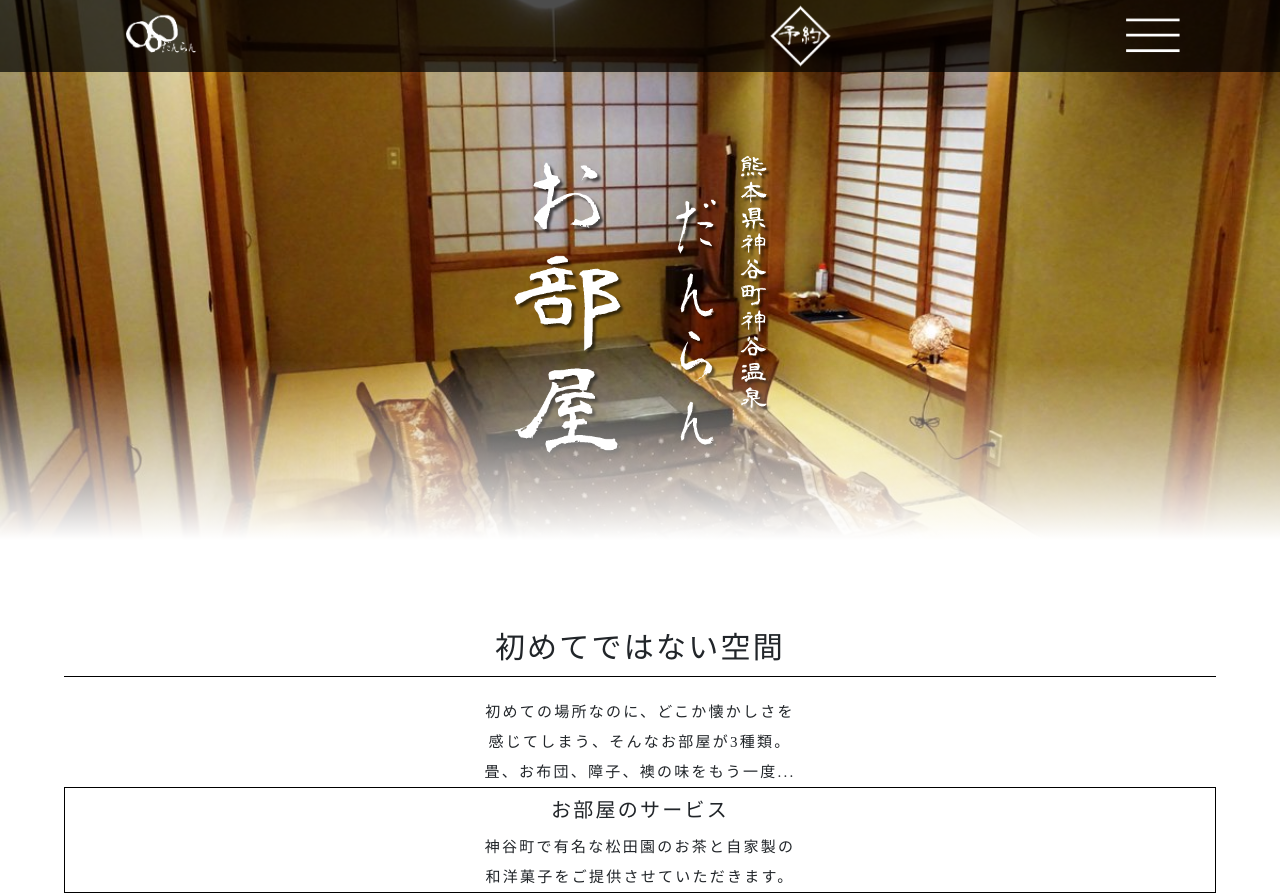
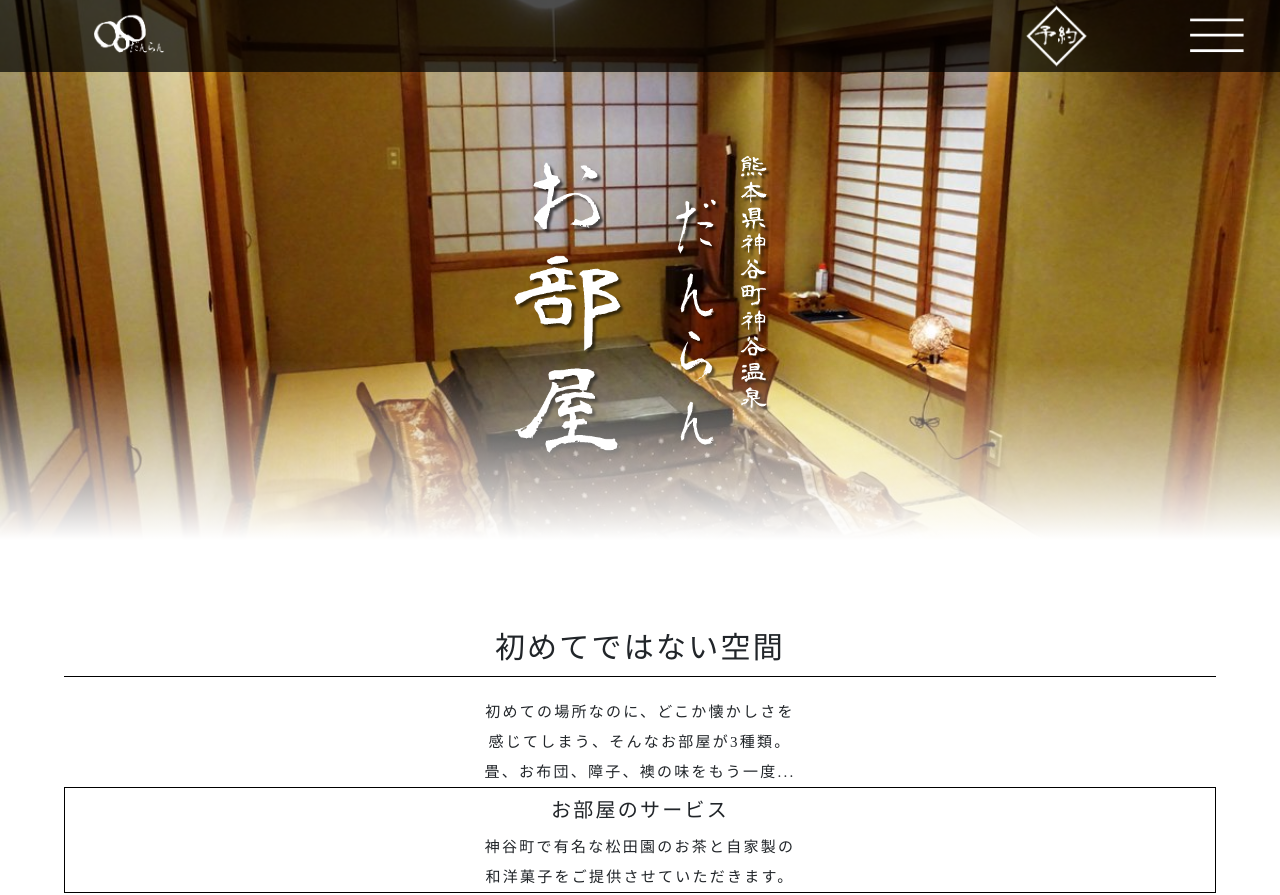
Before and after one commit to Shororo/danlan, a plain HTML site: page oheya.html in a window 1280 px wide. Shown: the top 895 px of the page. Drawn offline with nearby package versions, Linux system fonts and the light colour scheme; a web font is replaced by a local one.

Commit message:
Add files via upload

```diff
--- a/assets/style.css
+++ b/assets/style.css
@@ -447,7 +447,7 @@ width: 100%;
 .kabuse{
 position: absolute;
     width: 100%;
-    bottom: -6.5%;
+    bottom: -8.8%;
     left: 0;
 }
 /*トップページここまで*/
@@ -597,4 +597,51 @@ h3 {
 
 }
 
+@media (min-width: 768px){
+.kabuse{
+    bottom: -12.8%;
+}
+header{
+  width:100%;
+  height: 9vh;
+  display: grid;
+  grid-template-rows: 100%;
+  grid-template-columns: 10% 10% 10% 10% 10% 10% 10% 10% 10% 10%;
+  background-color: rgba(0,0,0,0.7);
+  position: fixed;
+  z-index: 11;
+}
+header .logo{
+      grid-row: 1 / 2;
+    grid-column: 1 / 3;
+}
+header .yoyaku{
+      grid-row: 1 / 2;
+    grid-column: 9 / 10;
+    height: 85%;
+    position: absolute;
+        top: 50%;
+  transform : translateY(-50%);
+
+}
+header .navigation{
+      grid-row: 1 / 2;
+    grid-column: 10 / 11;
+}
+}
+@media (min-width: 1024px){
+.kabuse{
+    bottom: -30.5%;
+}
+}
+@media (min-width: 2787px){
+.kabuse{
+    bottom: -57.7%;
+}
+}
+@media (min-width: 2787px){
+.kabuse{
+    bottom: -57.7%;
+}
+}
 /* レスポンシブここまで */
```
